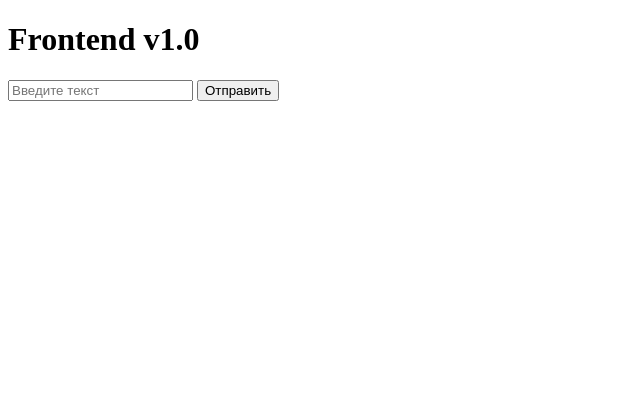
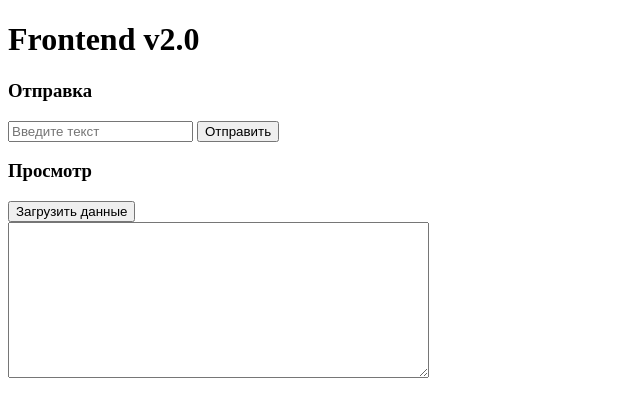
Before and after one commit to KulaminN/backend, a plain HTML site: page index.html in a window 1280 px wide. Shown: the whole page, without its empty margins (0-640 px from the left). Drawn offline with Linux system fonts and the light colour scheme.

Commit message:
Frontend v2.0: добавлено чтение data.txt

```diff
--- a/index.html
+++ b/index.html
@@ -2,13 +2,20 @@
 <html lang="ru">
 <head>
     <meta charset="UTF-8">
-    <title>Frontend v1.0</title>
+    <title>Frontend v2.0</title>
 </head>
 <body>
-<h1>Frontend v1.0</h1>
+<h1>Frontend v2.0</h1>
+
+<h3>Отправка</h3>
 <input id="text" placeholder="Введите текст">
 <button onclick="send()">Отправить</button>
-<p id="out"></p>
+
+<h3>Просмотр</h3>
+<button onclick="load()">Загрузить данные</button>
+<br>
+<textarea id="out" rows="10" cols="50" readonly></textarea>
+<p id="msg"></p>
 
 <script>
     async function send() {
@@ -19,7 +26,13 @@
             body: JSON.stringify({text: text})
         });
         const data = await r.json();
-        document.getElementById("out").innerText = data.message;
+        document.getElementById("msg").innerText = data.message;
+    }
+
+    async function load() {
+        const r = await fetch("http://localhost:8081/read");
+        const data = await r.json();
+        document.getElementById("out").value = data.content;
     }
 </script>
 </body>
```
